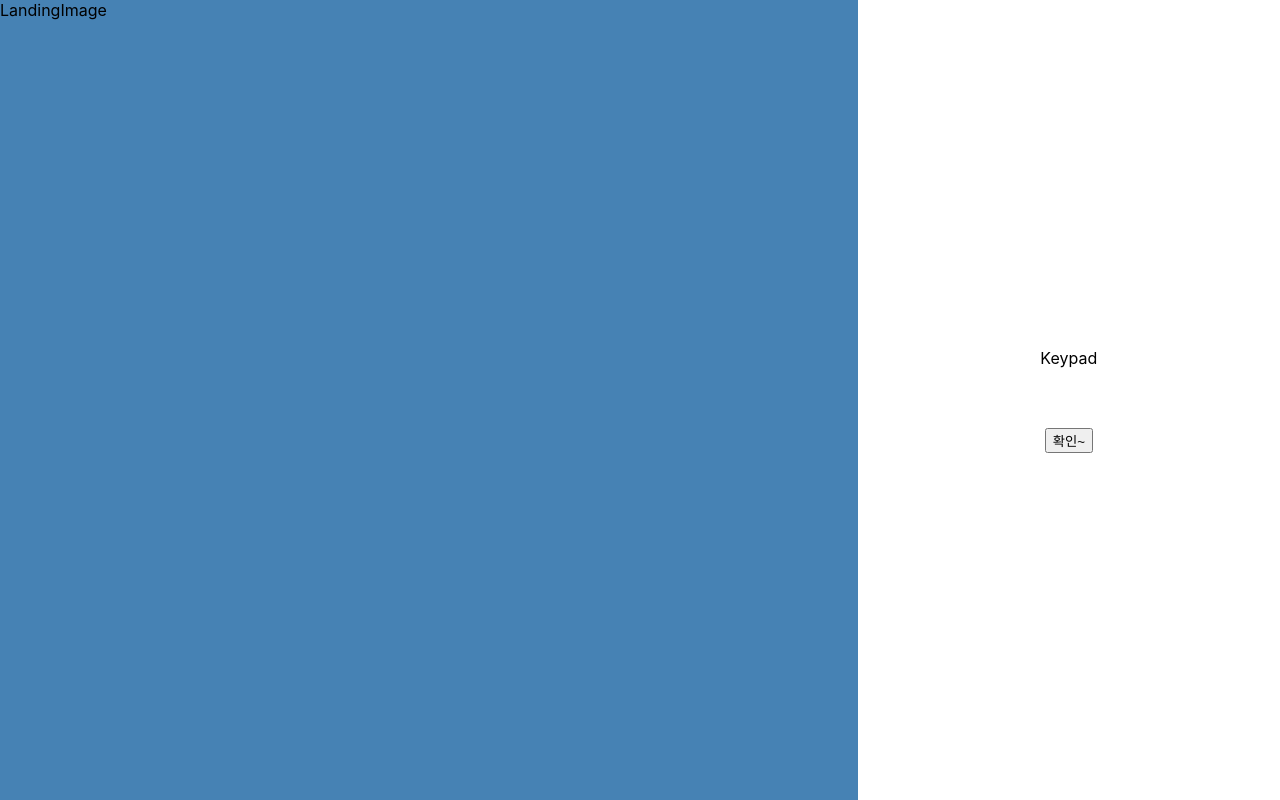
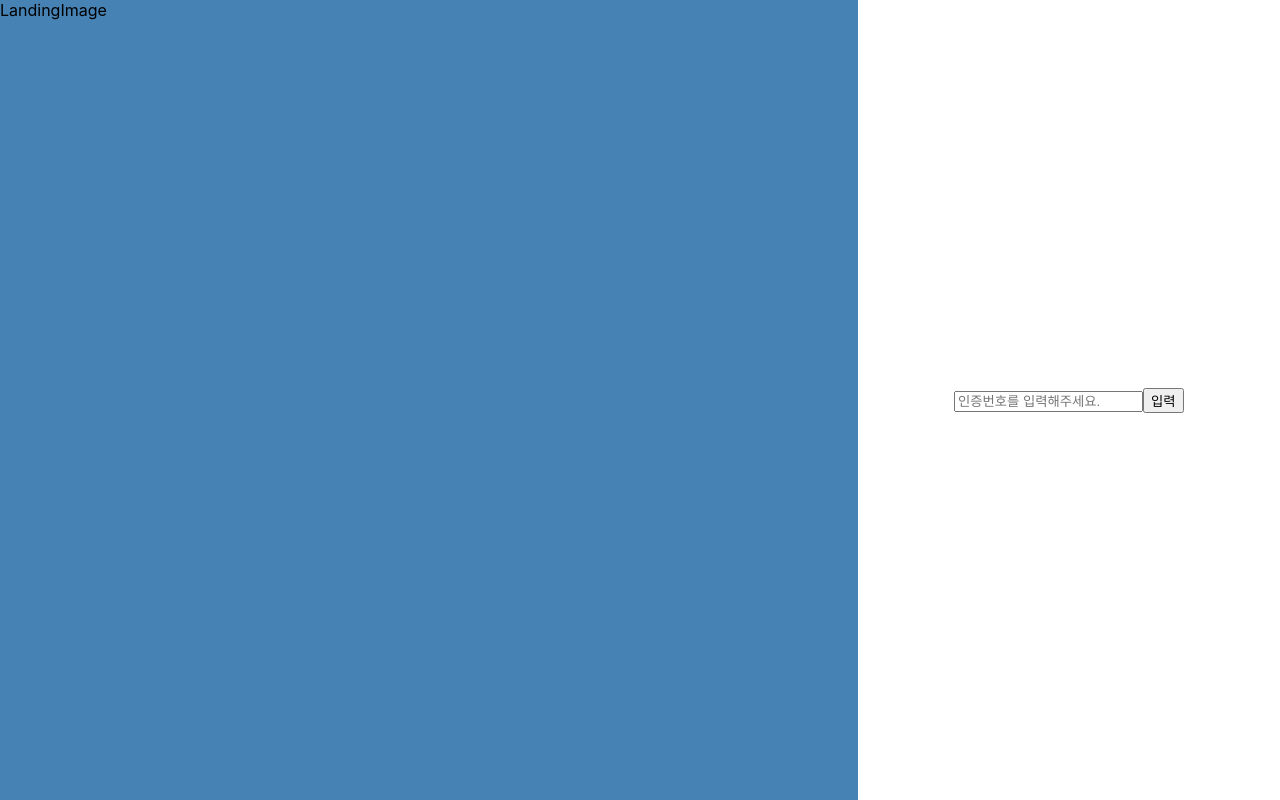
Before and after one commit to imellieyou/digital-signature, a React (Create React App) app: page / in a window 1280 px wide. Built offline with nearby package versions, Linux system fonts and the light colour scheme; a web font is replaced by a local one.

Commit message:
feat: 비밀번호 입력 키패드 추가 및

```diff
--- a/src/components/main/Keypad.js
+++ b/src/components/main/Keypad.js
@@ -1,15 +1,63 @@
-import React, { useState, useEffect } from "react";
+import { useState, useEffect } from "react";
 
 import styled from "styled-components";
 
-const Keypad = () => {
-  useEffect(() => {}, []);
+const Keypad = ({ onClick }) => {
+  const [numbers, setNumbers] = useState(["back", "clear"]);
+  const [clickedKey, setClickedKey] = useState(false);
 
-  return <KeypadWrap>Keypad</KeypadWrap>;
+  useEffect(() => {
+    const numbers = Array.from({ length: 10 }, (_, index) => index);
+
+    for (let i = numbers.length - 1; i > 0; i--) {
+      const j = Math.floor(Math.random() * (i + 1));
+
+      [numbers[i], numbers[j]] = [numbers[j], numbers[i]];
+    }
+
+    numbers.splice(9, 0, "clear");
+    numbers.splice(11, 0, "back");
+
+    setNumbers(numbers);
+  }, []);
+
+  return (
+    <KeypadWrap>
+      {numbers.map((num, i) => {
+        return (
+          <Key
+            key={i}
+            onClick={() => onClick(num)}
+            clicked={clickedKey}
+            onMouseUp={() => setClickedKey(false)}
+          >
+            {num}
+          </Key>
+        );
+      })}
+    </KeypadWrap>
+  );
 };
 
 const KeypadWrap = styled.div`
   width: 100%;
+  height: 35%;
+  display: flex;
+  flex-wrap: wrap;
+  justify-content: center;
+  align-items: center;
+  gap: 10px;
+`;
+
+const Key = styled.button`
+  width: 150px;
+  height: 70px;
+  background-color: white;
+  color: #bbb;
+  border: 2px solid;
+  border-color: ${(props) => (props.clicked ? "black" : "#bbb")};
+  border-radius: 10px;
+  line-height: 70px;
 `;
 
 export default Keypad;
--- a/src/components/main/UserCheck.js
+++ b/src/components/main/UserCheck.js
@@ -1,20 +1,51 @@
-import React from "react";
+import { useState, useEffect } from "react";
 
 import styled from "styled-components";
+import { useNavigate } from "react-router-dom";
+import axios from "axios";
+import Swal from "sweetalert2";
+
 import Keypad from "./Keypad";
-import { useNavigate } from "react-router-dom";
 
 const UserCheck = () => {
+  const [inputValue, setInputValue] = useState("");
+  const [keypadOn, setKeypadOn] = useState(false);
+
   const navigate = useNavigate();
 
-  const moveMain = () => {
+  const handleOnChange = (e) => {};
+
+  const handleConfirmPwd = (pwd) => {
     navigate("/contract");
+  };
+
+  const handleOnClick = (key) => {
+    if (key === "back") {
+      setInputValue((prev) => prev.slice(0, -1));
+      return;
+    } else if (key === "clear") {
+      setInputValue("");
+      return;
+    } else {
+      setInputValue((prev) => prev + key);
+    }
   };
 
   return (
     <UserCheckWrap>
-      <Keypad />
-      <BtnConfirm onClick={moveMain}>확인~</BtnConfirm>
+      <Password>
+        <PwdInput
+          type="text"
+          placeholder="인증번호를 입력해주세요."
+          value={inputValue}
+          onChange={(e) => handleOnChange(e)}
+          onClick={() => setKeypadOn(!keypadOn)}
+        />
+        <BtnConfirm onClick={() => handleConfirmPwd(inputValue)}>
+          입력
+        </BtnConfirm>
+      </Password>
+      {keypadOn && <Keypad onClick={handleOnClick} />}
     </UserCheckWrap>
   );
 };
@@ -23,15 +54,23 @@ const UserCheckWrap = styled.div`
   width: 33vw;
   height: 100vh;
   background: #fff;
+  margin: auto;
   display: flex;
   flex-direction: column;
   align-items: center;
   justify-content: center;
   gap: 60px;
   text-align: center; // 임시
-  padding: 0 30px;
+  padding: 150px 30px;
 `;
 
+const Password = styled.div`
+  width: 100%;
+`;
+
+const PwdInput = styled.input`
+  width: 50%;
+`;
 const BtnConfirm = styled.button``;
 
 export default UserCheck;
```
